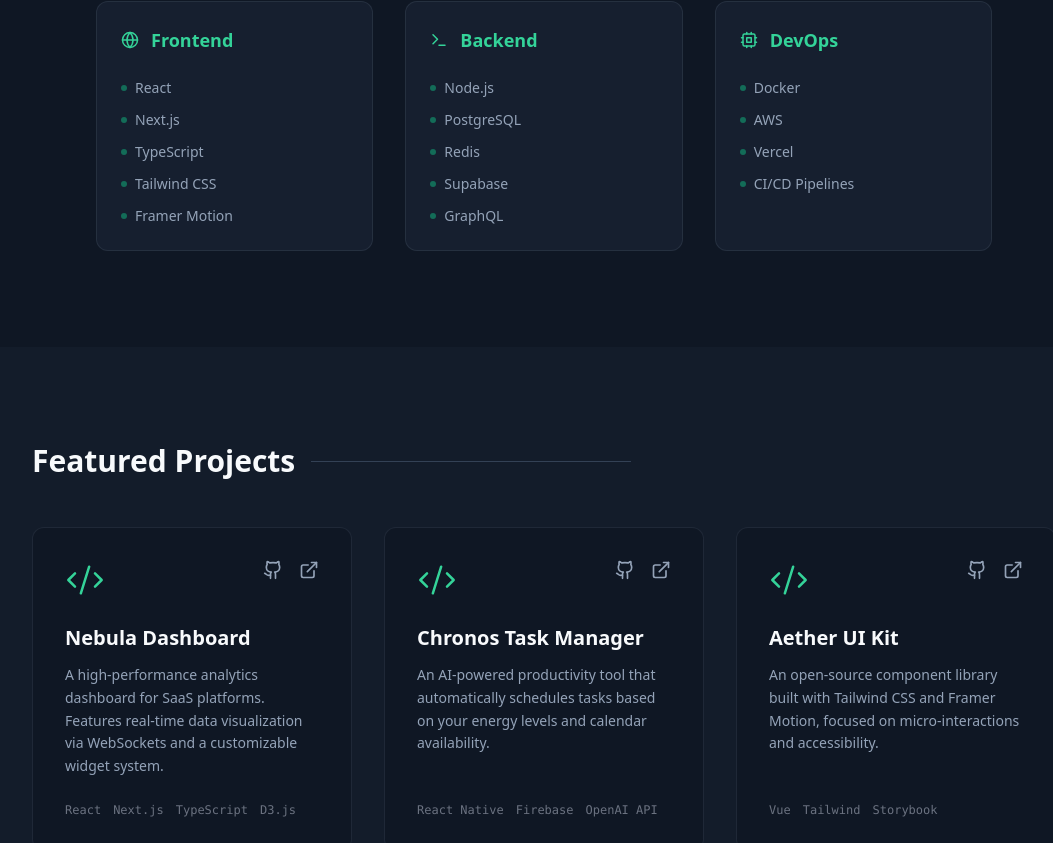
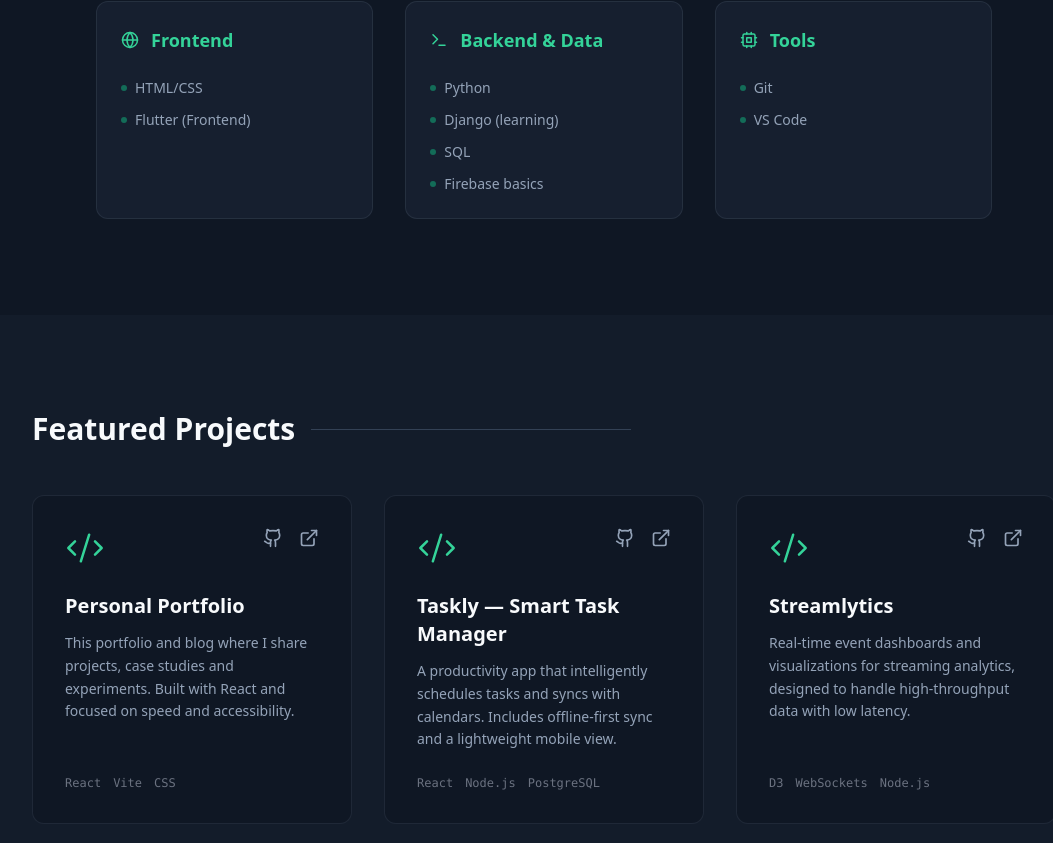
Before and after one commit to sanju-077/portfolio-website-, a React (Vite) app: page / in a window 1280 px wide. Shown: the part 1677-2520 px from the top of the page, without its empty margins (96-1149 px from the left). Built offline with nearby package versions, Linux system fonts and the light colour scheme.

Commit message:
feat: update skills from resume (extracted)

```diff
--- a/src/App.jsx
+++ b/src/App.jsx
@@ -21,7 +21,7 @@
   name: "sanjeevi kumar",
   role: "Full Stack Engineer",
   tagline: "Crafting distinct web experiences with modern tech.",
-  about: "I'm a software engineer specializing in building (and occasionally designing) exceptional digital experiences. Currently, I'm focused on building accessible, human-centered products at TechFlow. I love the intersection of performance and aesthetics.",
+  about: "I build accessible, high-performance web applications with React and TypeScript. I enjoy turning complex problems into simple, elegant products and shipping long-lasting solutions.",
   socials: [
     { name: "GitHub", url: "https://github.com", icon: <Github size={20} /> },
     { name: "LinkedIn", url: "https://linkedin.com", icon: <Linkedin size={20} /> },
@@ -31,32 +31,32 @@
 
 const PROJECTS = [
   {
-    title: "Nebula Dashboard",
-    description: "A high-performance analytics dashboard for SaaS platforms. Features real-time data visualization via WebSockets and a customizable widget system.",
-    tags: ["React", "Next.js", "TypeScript", "D3.js"],
+    title: "Personal Portfolio",
+    description: "This portfolio and blog where I share projects, case studies and experiments. Built with React and focused on speed and accessibility.",
+    tags: ["React", "Vite", "CSS"],
+    link: "#projects",
+    github: "#"
+  },
+  {
+    title: "Taskly — Smart Task Manager",
+    description: "A productivity app that intelligently schedules tasks and syncs with calendars. Includes offline-first sync and a lightweight mobile view.",
+    tags: ["React", "Node.js", "PostgreSQL"],
     link: "#",
     github: "#"
   },
   {
-    title: "Chronos Task Manager",
-    description: "An AI-powered productivity tool that automatically schedules tasks based on your energy levels and calendar availability.",
-    tags: ["React Native", "Firebase", "OpenAI API"],
-    link: "#",
-    github: "#"
-  },
-  {
-    title: "Aether UI Kit",
-    description: "An open-source component library built with Tailwind CSS and Framer Motion, focused on micro-interactions and accessibility.",
-    tags: ["Vue", "Tailwind", "Storybook"],
+    title: "Streamlytics",
+    description: "Real-time event dashboards and visualizations for streaming analytics, designed to handle high-throughput data with low latency.",
+    tags: ["D3", "WebSockets", "Node.js"],
     link: "#",
     github: "#"
   }
 ];
 
 const SKILLS = [
-  { name: "Frontend", icon: <Globe size={18} />, items: ["React", "Next.js", "TypeScript", "Tailwind CSS", "Framer Motion"] },
-  { name: "Backend", icon: <Terminal size={18} />, items: ["Node.js", "PostgreSQL", "Redis", "Supabase", "GraphQL"] },
-  { name: "DevOps", icon: <Cpu size={18} />, items: ["Docker", "AWS", "Vercel", "CI/CD Pipelines"] },
+  { name: "Frontend", icon: <Globe size={18} />, items: ["HTML/CSS", "Flutter (Frontend)"] },
+  { name: "Backend & Data", icon: <Terminal size={18} />, items: ["Python", "Django (learning)", "SQL", "Firebase basics"] },
+  { name: "Tools", icon: <Cpu size={18} />, items: ["Git", "VS Code"] },
 ];
 
 // --- COMPONENTS ---
```
Also changed, not shown: 1 other file (tests, documents, lock files or other folders).
